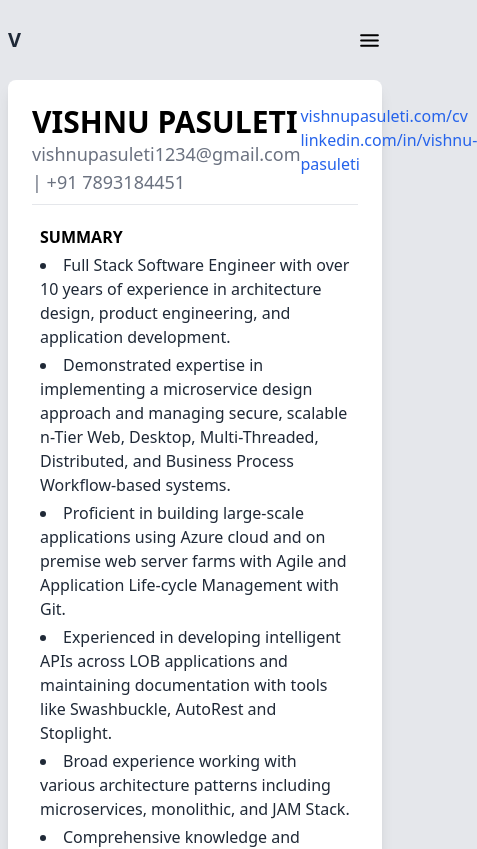
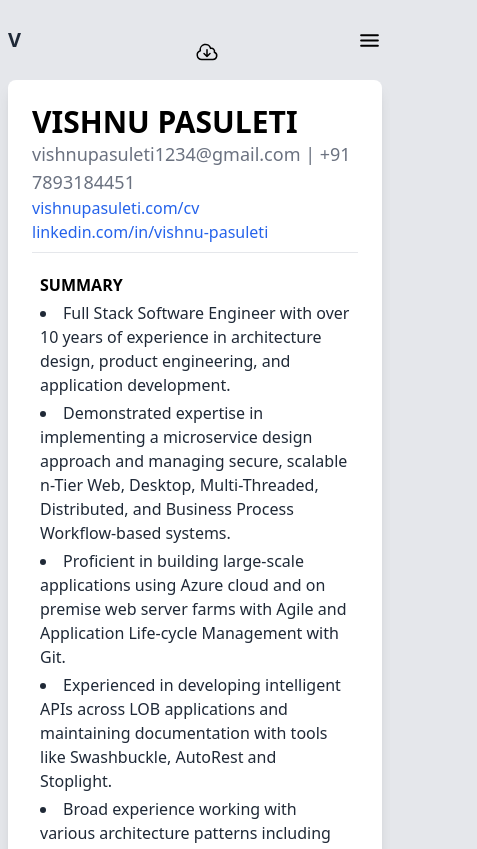
Before and after one commit to vishnupasuleti/my-website, a Next.js app: page /cv in a window 390 px wide. Shown: the top 849 px of the page, 477 px wide, since content can reach past the window. Built offline with nearby package versions, Linux system fonts and the light colour scheme.

Commit message:
Adding download

```diff
--- /dev/null
+++ b/src/app/api/download/route.ts
@@ -0,0 +1,8 @@
+import fs from 'fs';
+import { NextResponse } from 'next/server';
+import path from 'path';
+export async function GET() {
+    const filePath = path.join(process.cwd(), 'public', 'resume.pdf');
+    const fileStream = fs.readFileSync(filePath);
+    return new NextResponse(fileStream, { headers: { 'Content-Type': 'application/pdf' } });
+}
--- a/src/app/cv/page.tsx
+++ b/src/app/cv/page.tsx
@@ -6,18 +6,48 @@ import { summaryList } from "@/config/summary-list";
 import { workExperiences } from "@/config/work-experience";
 
 const Home = () => {
+
   return (
+    <div>
+      <div className="absolute inset-0  top-10 left-[50%]">
+        <a href="/api/download" target="_blank">
+          <svg
+            xmlns="http://www.w3.org/2000/svg"
+            fill="none"
+            viewBox="0 0 24 24"
+            stroke-width="1.5"
+            stroke="currentColor"
+            className="w-6 h-6 cursor-pointer"
+          >
+            <path
+              stroke-linecap="round"
+              stroke-linejoin="round"
+              d="M12 9.75v6.75m0 0l-3-3m3 3l3-3m-8.25 6a4.5 4.5 0 01-1.41-8.775 5.25 5.25 0 0110.233-2.33 3 3 0 013.758 3.848A3.752 3.752 0 0118 19.5H6.75z"
+            />
+          </svg>
+        </a>
+      </div>
       <div className="w-full p-6 mx-auto mb-8 bg-white rounded-lg shadow-lg lg:w-3/4">
-      <div className="pb-2 border-b border-gray-200 flex flex-row">
+        <div className="flex flex-col pb-2 border-b border-gray-200 md:flex-row">
           <div className="flex-1">
             <h1 className="text-3xl font-bold uppercase">Vishnu Pasuleti </h1>
             <p className="text-lg font-medium text-gray-500 bg-clip-text">
               vishnupasuleti1234@gmail.com | +91 7893184451
             </p>
           </div>
-        <div className="justify-center items-center h-full">
-          <a href="https://vishnupasuleti.com/cv" className="text-blue-600 block">vishnupasuleti.com/cv</a>
-          <a href="https://www.linkedin.com/in/vishnu-pasuleti-68564948/" className="text-blue-600 block">linkedin.com/in/vishnu-pasuleti</a>
+          <div className="items-center justify-center h-full">
+            <a
+              href="https://vishnupasuleti.com/cv"
+              className="block text-blue-600"
+            >
+              vishnupasuleti.com/cv
+            </a>
+            <a
+              href="https://www.linkedin.com/in/vishnu-pasuleti-68564948/"
+              className="block text-blue-600"
+            >
+              linkedin.com/in/vishnu-pasuleti
+            </a>
           </div>
         </div>
         <div className="flex flex-col mt-3 md:flex-row">
@@ -34,12 +64,15 @@ const Home = () => {
                   </li>
                 ))}
               </ul>
-            <div className="h-full p-2 block md:hidden  bg-slate-100 ring-0">
+              <div className="block h-full p-2 md:hidden bg-slate-100 ring-0">
                 <SKillSection />
               </div>
               <h2 className="pt-8 pb-2 font-bold uppercase">Work Experience</h2>
               {workExperiences.map((workExperience, index) => (
-              <div className="flex flex-col md:flex-row" key={`work_${index}`}>
+                <div
+                  className="flex flex-col md:flex-row"
+                  key={`work_${index}`}
+                >
                   <div className="flex flex-col gap-1 md:w-48">
                     <div className="px-2 py-1 text-sm font-semibold text-right text-gray-800 capitalize bg-gray-200 rounded-sm">
                       {workExperience.company}
@@ -126,7 +159,7 @@ const Home = () => {
               </div>
             </div>
           </div>
-        <div className="h-full p-2 hidden md:block md:w-1/4 bg-slate-100 ring-0">
+          <div className="hidden h-full p-2 md:block md:w-1/4 bg-slate-100 ring-0">
             <SKillSection />
           </div>
         </div>
@@ -135,6 +168,7 @@ const Home = () => {
           <ProjectSection />
         </div>
       </div>
+    </div>
   );
 };
 
```
Also changed, not shown: 1 other file (tests, documents, lock files or other folders). Lines whose indentation alone changed are shown as unchanged.
